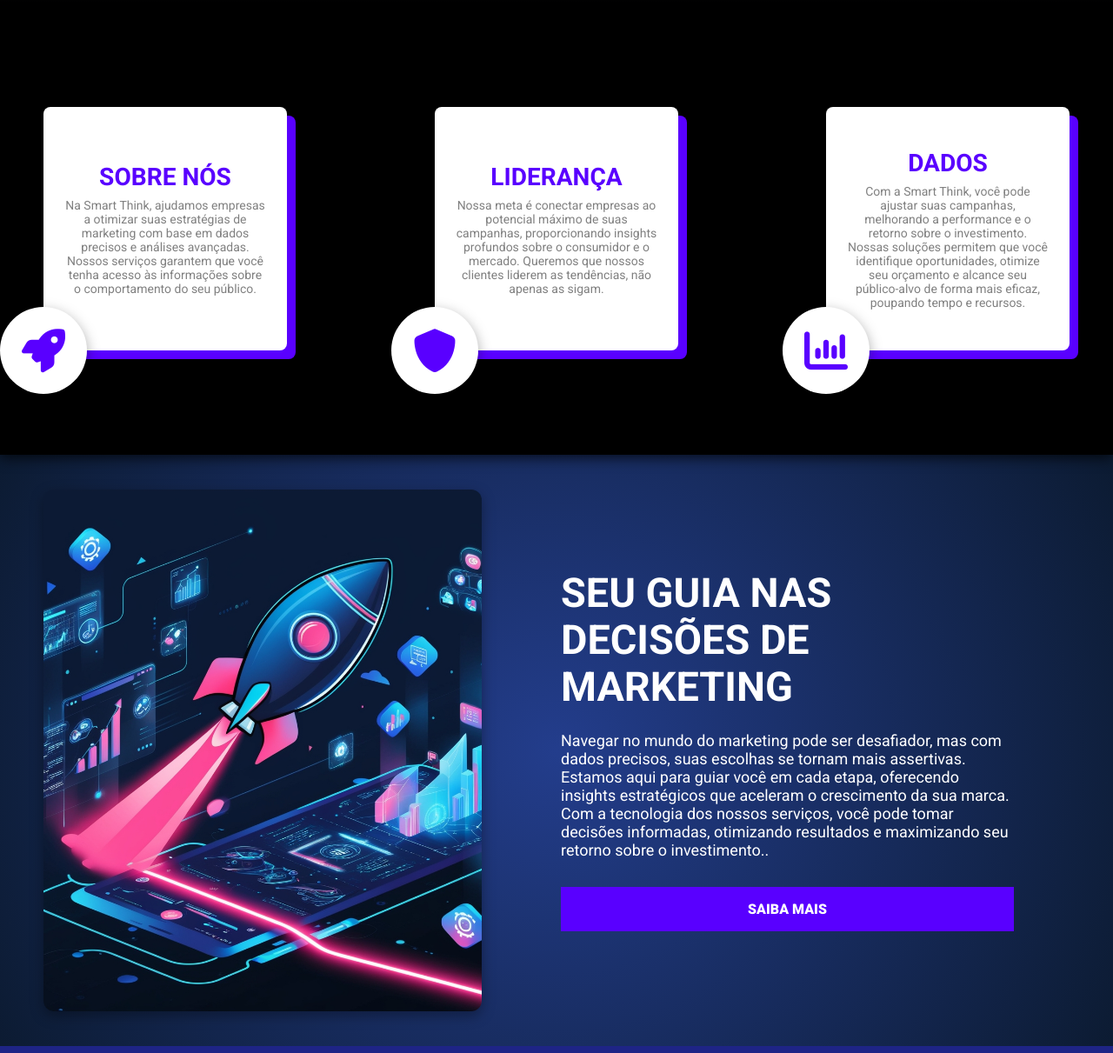
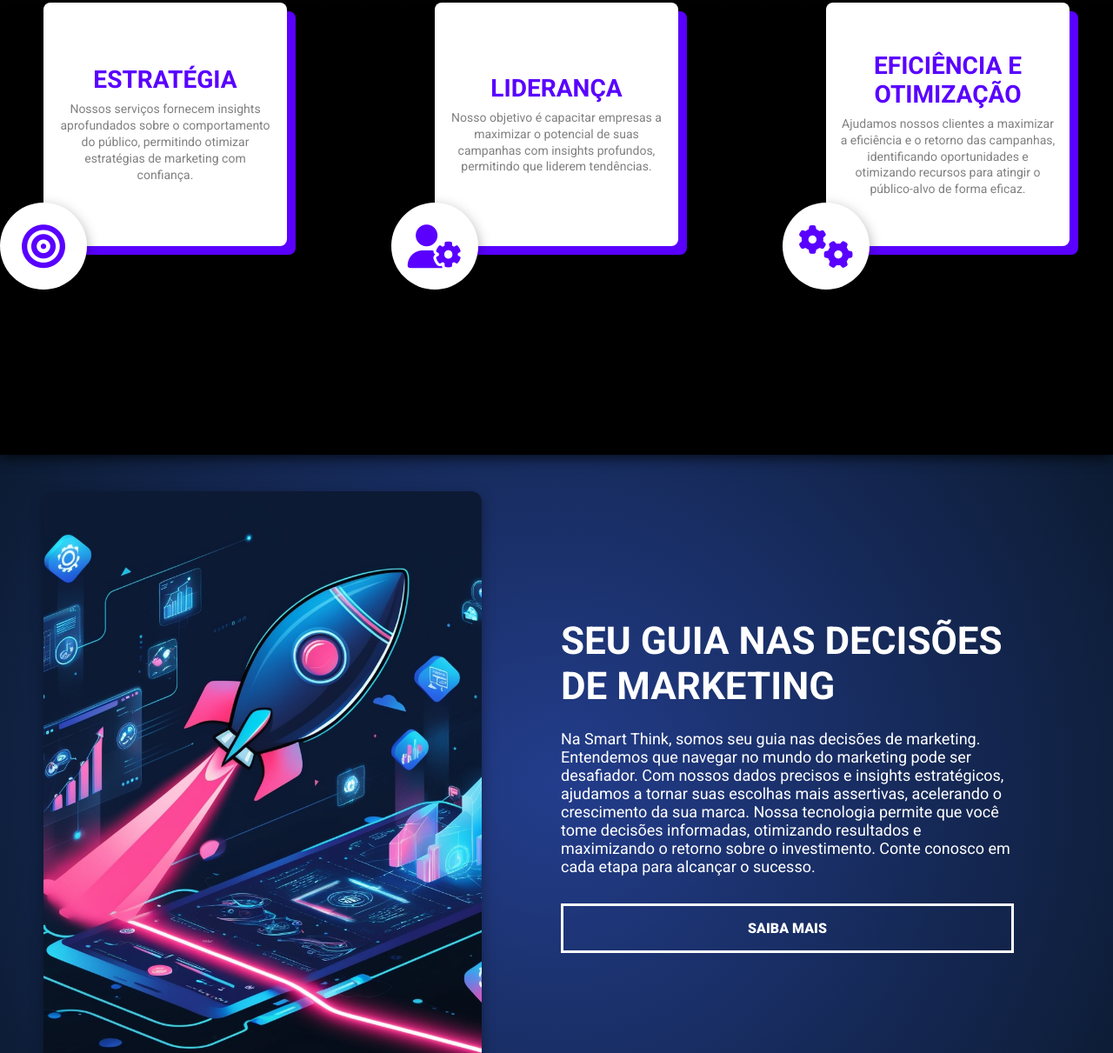
Before and after one commit to Smart-ThinkG1/Smart_Think, a plain HTML site: page public/index.html in a window 1280 px wide. Shown: the part 797-2008 px from the top of the page at 87% size. Drawn offline with Linux system fonts and the light colour scheme; grey boxes are pictures that could not be loaded.

Commit message:
arrumei algumas sessões e alguns textos foram resumidos

```diff
--- a/public/css/styles.css
+++ b/public/css/styles.css
@@ -34,7 +34,7 @@
     position: absolute;
     z-index: 99;
     border-bottom: 1px solid rgba(255, 255, 255, 0.1);
-    transition: all 0.3s ;
+    transition: all 0.5s cubic-bezier(0.45, 0.05, 0.55, 0.95);
 }
 header.sticky {
     position: fixed;
@@ -192,7 +192,7 @@
 /* 2ª SESSAO - VALORES */
 .valores {
     background-color: #000;
-    height: 65vh;
+    min-height: 65vh;
     width: 100%;
     display: flex;
     justify-content: center;
@@ -215,7 +215,7 @@
     height: 280px;
     position: relative;
     border-radius: 8px;
-    padding: 0px 24px;
+    padding: 0px 16px;
     text-align: center;
     justify-content: center;
     display: flex;
@@ -233,6 +233,7 @@
 .value-card .description-card {
     font-weight: 400;
     font-size: 14px;
+    line-height: 1.35;
     color: #808080;
 }
 
@@ -270,7 +271,7 @@
 
 /* 3ª SESSAO - SOBRE NOS */
 .sobreNos {
-    height: 85vh;
+    min-height: 95vh;
     width: 100%;
     display: flex;
     background: radial-gradient(circle, #233D8C 0%, #0C1B32 100%);
@@ -310,7 +311,7 @@
 }
 
 .headArea .headTitle {
-    font-size: 2.5rem;
+    font-size: 2.35rem;
     color: #fff;
     font-weight: 900;
     margin-bottom: 24px;
@@ -328,8 +329,8 @@
     font-weight: 800;
     padding: 16px 40px;
     color: #fff;
-    background-color: rgb(89, 0, 255);
-    border: none;
+    background-color: transparent;
+    border: solid 3px #fff;
     cursor: pointer;
 }
 
@@ -371,7 +372,7 @@
     justify-content: space-between;
     top: 50%;
     padding: 0 24px;
-    transform: translateY(-50%);
+    transform: translateY(-45%);
 }
 
 .solution .bubble {
@@ -416,20 +417,21 @@
 
 .solution .bubble .text {
     position: absolute;
-    bottom: -100%;
     text-align: center;
-    height: 100%;
     width: 350px;
+    top: 100%;
+
 }
 
 .bubble .text .bubbleTitle {
     color: #FFF;
-    margin: 1rem 0;
+    margin-top: 1.35rem;
+    margin-bottom: 1rem;
 }
 
 .bubble .text .bubbleTitle h3 {
-    font-weight: 500;
-    font-size: 20px;
+    font-weight: 600;
+    font-size: 24px;
 }
 
 .bubble .text .description {
--- a/public/index.html
+++ b/public/index.html
@@ -69,17 +69,16 @@
 
             <div class="value-card">
                 <div class="title-card">
-                    <h3> Sobre Nós </h3>
+                    <h3> Estratégia </h3>
                 </div>
 
                 <div class="description-card">
-                    Na Smart Think, ajudamos empresas a otimizar suas estratégias de marketing com base em dados
-                    precisos e análises avançadas. Nossos serviços garantem que você tenha acesso às informações sobre o
-                    comportamento do seu público.
+                    Nossos serviços fornecem insights aprofundados sobre o comportamento
+                    do público, permitindo otimizar estratégias de marketing com confiança.
                 </div>
 
                 <div class="icon">
-                    <i class="fa-solid fa-rocket"></i>
+                    <i class="fa-solid fa-bullseye"></i>
                 </div>
             </div>
 
@@ -89,28 +88,27 @@
                 </div>
 
                 <div class="description-card">
-                    Nossa meta é conectar empresas ao potencial máximo de suas campanhas, proporcionando insights
-                    profundos sobre o consumidor e o mercado. Queremos que nossos clientes liderem as tendências, não
-                    apenas as sigam.
+                    Nosso objetivo é capacitar empresas a maximizar o potencial de suas campanhas com insights
+                    profundos, permitindo que liderem tendências.
                 </div>
 
                 <div class="icon">
-                    <i class="fa-solid fa-shield"></i>
+                    <i class="fa-solid fa-user-gear"></i>
                 </div>
             </div>
             <div class="value-card">
                 <div class="title-card">
-                    <h3> Dados </h3>
+                    <h3> Eficiência e Otimização </h3>
                 </div>
 
                 <div class="description-card">
-                    Com a Smart Think, você pode ajustar suas campanhas, melhorando a performance e o
-                    retorno sobre o investimento. Nossas soluções permitem que você identifique oportunidades, otimize
-                    seu orçamento e alcance seu público-alvo de forma mais eficaz, poupando tempo e recursos.
+
+                    Ajudamos nossos clientes a maximizar a eficiência e o retorno das campanhas, identificando
+                    oportunidades e otimizando recursos para atingir o público-alvo de forma eficaz.
                 </div>
 
                 <div class="icon">
-                    <i class="fa-solid fa-chart-column"></i>
+                    <i class="fa-solid fa-gears"></i>
                 </div>
             </div>
         </div>
@@ -126,11 +124,13 @@
                     <h3>SEU GUIA NAS DECISÕES DE MARKETING</h3>
                 </div>
                 <div class="description">
-                    <p>Navegar no mundo do marketing pode ser desafiador, mas com dados precisos, suas escolhas se
-                        tornam mais assertivas. Estamos aqui para guiar você em cada etapa, oferecendo insights
-                        estratégicos que aceleram o crescimento da sua marca. Com a tecnologia dos nossos serviços, você
-                        pode tomar decisões informadas, otimizando resultados e maximizando seu retorno sobre o
-                        investimento.. </p>
+                    <p>
+
+                        Na Smart Think, somos seu guia nas decisões de marketing. Entendemos que navegar no mundo do
+                        marketing pode ser desafiador. Com nossos dados precisos e insights estratégicos, ajudamos a
+                        tornar suas escolhas mais assertivas, acelerando o crescimento da sua marca. Nossa tecnologia
+                        permite que você tome decisões informadas, otimizando resultados e maximizando o retorno sobre o
+                        investimento. Conte conosco em cada etapa para alcançar o sucesso. </p>
                 </div>
                 <button>
                     Saiba Mais
@@ -160,8 +160,8 @@
                             <h3>Captura e Tratamento de Dados</h3>
                         </div>
                         <div class="description">
-                            <p>Coletamos informações sobre a marca de diversas fontes e processamos os dados para
-                                garantir compatibilidade com nossa API.</p>
+                            <p>Coletamos informações da marca de várias fontes e as processamos para compatibilidade com
+                                nossa API</p>
                         </div>
                     </div>
                 </div>
@@ -175,8 +175,8 @@
                             <h3>Análise de dados integrada com IA generativa</h3>
                         </div>
                         <div class="description">
-                            <p>Usamos IA generativa para analisar os dados tratados, identificando padrões e extraindo
-                                informações relevantes, o que enriquece a análise.</p>
+                            <p>Utilizamos IA generativa para identificar padrões e extrair informações relevantes dos
+                                dados processados, enriquecendo a análise.</p>
                         </div>
                     </div>
                 </div>
@@ -190,8 +190,8 @@
                             <h3>Sugestões e Insights</h3>
                         </div>
                         <div class="description">
-                            <p>Após a análise, elaboramos recomendações, alertas e insights estratégicos para orientar
-                                ações que maximizem o desempenho da marca e a satisfação do cliente.</p>
+                            <p>Fornecemos recomendações e insights estratégicos para maximizar o desempenho da marca e a
+                                satisfação do cliente.</p>
                         </div>
                     </div>
                 </div>
```
